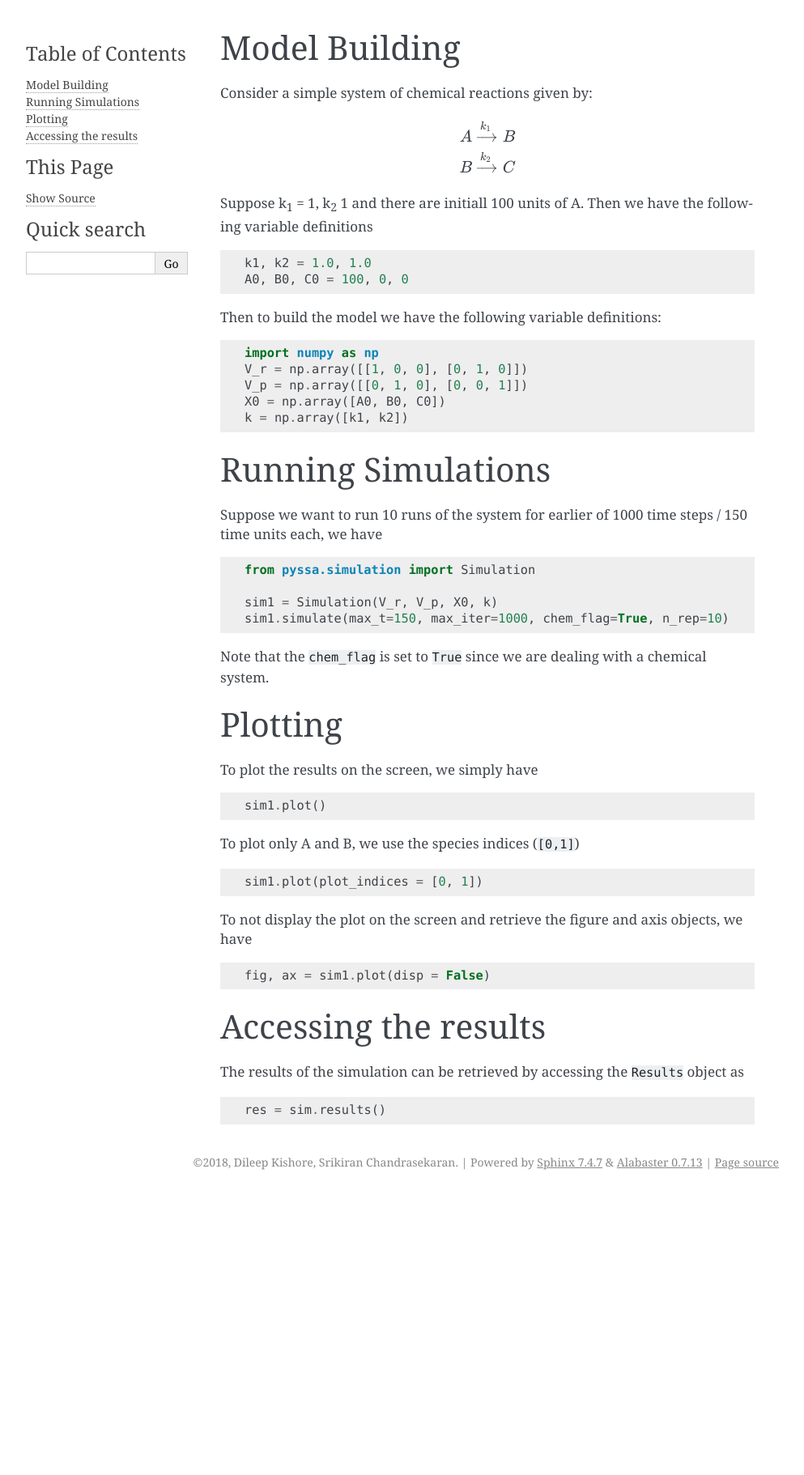
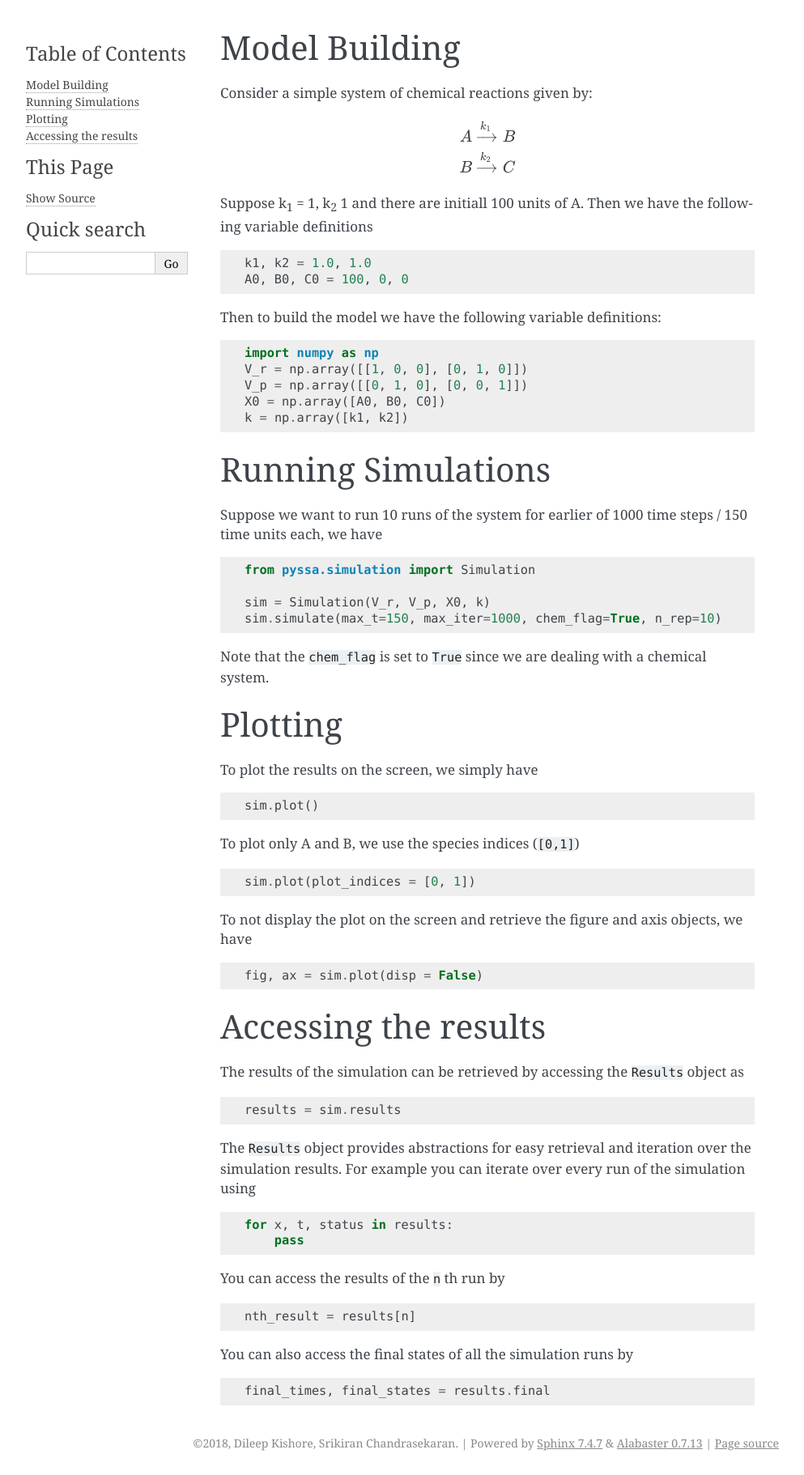
Before and after one commit to quantumbrake/cayenne, a Sphinx documentation site: the page built from docs/tutorial.rst, in a window 1280 px wide. Shown: the whole page at 81% size, without its empty margins (148-1141 px from the left). Built offline with Sphinx 7.4.7, drawn with Linux system fonts in a browser that asks for light colours; pages that are not in the unit, such as notebooks, are missing from menus; before the commit the page ends 1475 px from its top, so only the background shows below that.

Commit message:
Docs: Update results portion of the tutorial

```diff
--- a/docs/tutorial.rst
+++ b/docs/tutorial.rst
@@ -32,8 +32,8 @@ Suppose we want to run 10 runs of the system for earlier of 1000 time steps / 15
 
     from pyssa.simulation import Simulation
 
-    sim1 = Simulation(V_r, V_p, X0, k)
-    sim1.simulate(max_t=150, max_iter=1000, chem_flag=True, n_rep=10)
+    sim = Simulation(V_r, V_p, X0, k)
+    sim.simulate(max_t=150, max_iter=1000, chem_flag=True, n_rep=10)
 
 Note that the ``chem_flag`` is set to ``True`` since we are dealing with a chemical system.
 
@@ -43,15 +43,15 @@ Plotting
 
 To plot the results on the screen, we simply have ::
 
-    sim1.plot()
+    sim.plot()
 
 To plot only A and B, we use the species indices (``[0,1]``) ::
 
-    sim1.plot(plot_indices = [0, 1])
+    sim.plot(plot_indices = [0, 1])
 
 To not display the plot on the screen and retrieve the figure and axis objects, we have ::
 
-    fig, ax = sim1.plot(disp = False)
+    fig, ax = sim.plot(disp = False)
 
 
 =====================
@@ -60,4 +60,17 @@ Accessing the results
 
 The results of the simulation can be retrieved by accessing the ``Results`` object as ::
 
-    res = sim.results()
+    results = sim.results
+
+The ``Results`` object provides abstractions for easy retrieval and iteration over the simulation results. For example you can iterate over every run of the simulation using ::
+
+    for x, t, status in results:
+        pass
+
+You can access the results of the ``n`` th run by ::
+
+    nth_result = results[n]
+
+You can also access the final states of all the simulation runs by ::
+
+    final_times, final_states = results.final
```
